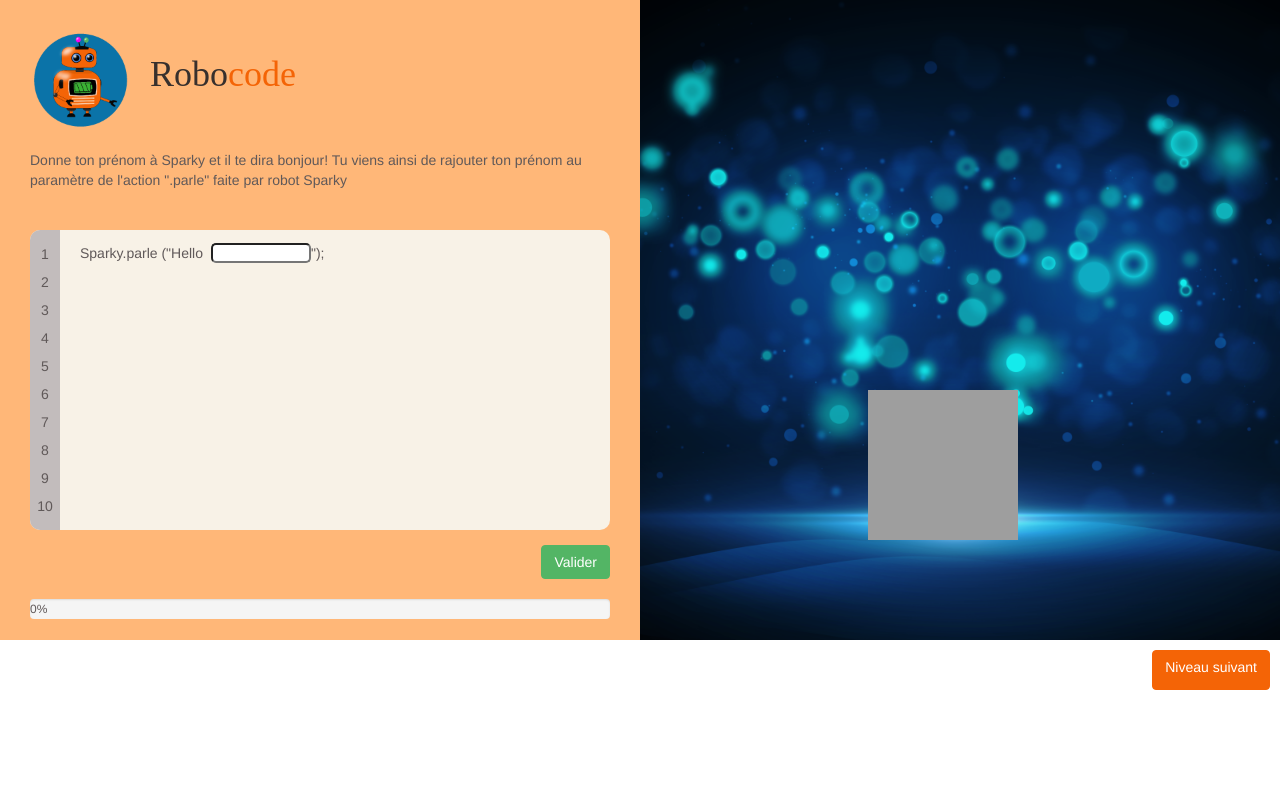
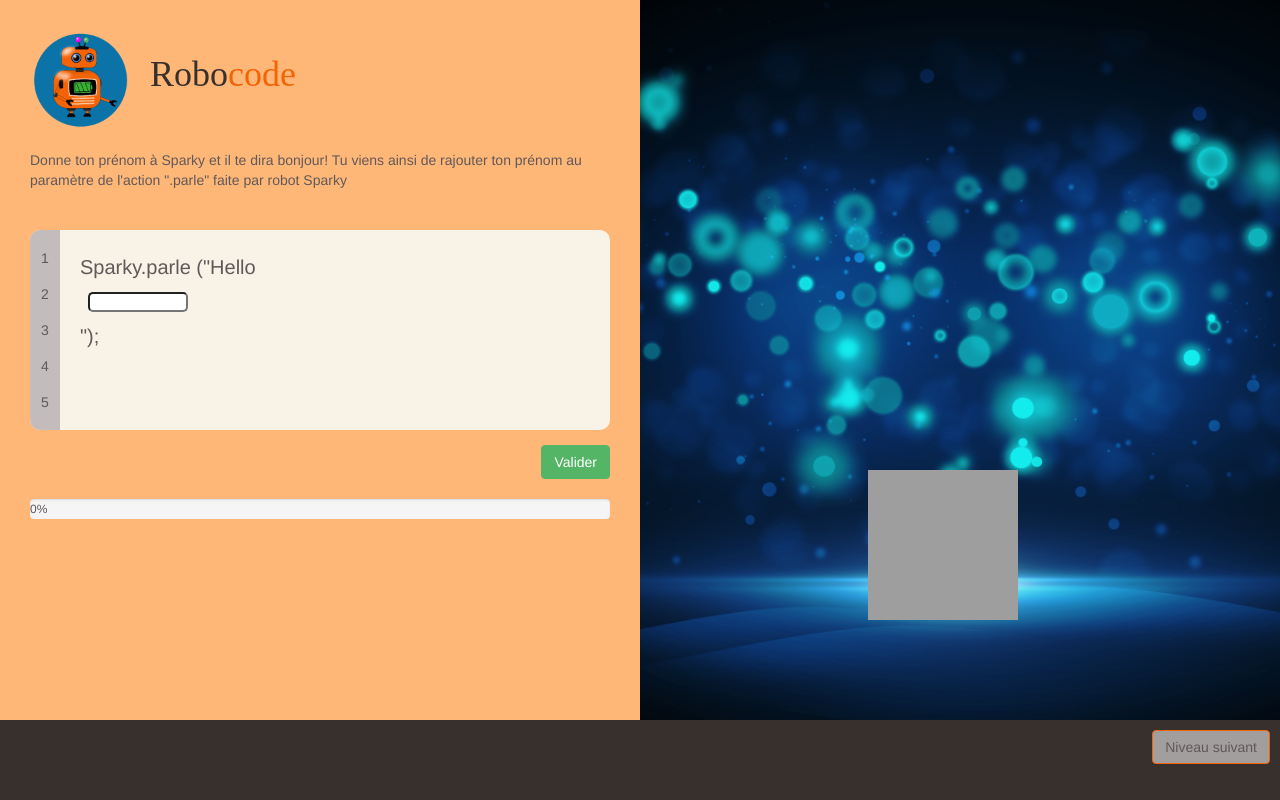
Before and after one commit to LiviaButtons/roboCode, a PHP site: page / in a window 1280 px wide. Run offline with PHP 8.4, Linux system fonts and the light colour scheme; some libraries are stand-ins or nearby versions; some web fonts are replaced; grey boxes are pictures that could not be loaded.

Commit message:
styles aligned

```diff
--- a/css/style.css
+++ b/css/style.css
@@ -262,6 +262,7 @@ nav > a {
     margin:10px;
     border-radius: 4px;
 }
+
 nav {
     margin-top: 20px;
     display: flex;
--- a/css/styleNiv1.css
+++ b/css/styleNiv1.css
@@ -10,6 +10,7 @@
 
 main {
     display: flex;
+    height: 90vh;
 
 }
 
@@ -19,14 +20,6 @@ main {
 
 /*nav--------------------*/
 
-nav > a {
-    height: 40px;
-    background-color: #605959;
-    color:white;
-    padding:10px;
-    margin:10px;
-    border-radius: 4px;
-}
 nav {
     display: flex;
     justify-content: space-between;
@@ -66,11 +59,11 @@ h1 > span {
 }
 
 #left {
-    height: 80vh;
+/*    height: 80vh;*/
     box-sizing: border-box;
     background-color: #ffb778;
     padding-top: 30px;
-    padding-bottom: 30px;
+    padding-bottom: 100px;
 }
 
 .col-md-12 > p {
@@ -87,8 +80,21 @@ h1 > span {
     margin-right: auto;
 }
 
-#codeDiv {
+#codeText {
+    display: flex;
+    justify-content: flex-start;
+    position: relative;
+    background-color: #F8F2E7;
+    border-radius: 10px;
+    height: 200px;
+    padding-left: 50px;
+    padding-top: 13px;
+    flex-direction: column;
+}
 
+#codeText .bigtext {
+    font-size: 20px;
+    margin-top: 10px;
 }
 
 #numbers {
@@ -103,24 +109,13 @@ h1 > span {
     color: white;
     border-bottom-left-radius: 10px;
     border-top-left-radius: 10px;
-    height: 300px;
+    height: 200px;
     padding-top: 10px;
     padding-bottom: 10px;
 }
 
 #numbers > p {
     margin: 0;
-}
-
-#codeText {
-    display: flex;
-    justify-content: flex-start;
-    position: relative;
-    background-color: #F8F2E7;
-    border-radius: 10px;
-    height: 300px;
-    padding-left: 50px;
-    padding-top: 13px;
 }
 
 #textInput {
@@ -150,7 +145,7 @@ h2 {
 }
 
 #right {
-    height: 80vh;
+/*    height: 80vh;*/
     position: relative;
     display: flex;
     flex-direction: column;
@@ -158,6 +153,7 @@ h2 {
     background-image: url(../assets/lvl2.png);
     background-size: cover;
     background-position: center;
+    padding-bottom: 100px;
 /*    background-color: aqua;*/
 }
 
@@ -294,3 +290,33 @@ fieldset[disabled] .btn-validate.active {
   color: #53B565;
   background-color: #FFFFFF;
 }
+
+footer {
+    background-color: #38302d;
+    height: 10vh;
+}
+
+/*nav--------------------*/
+nav > a {
+    background-color: #605959;
+    color:white;
+    margin:10px;
+    border-radius: 4px;
+}
+
+nav {
+    display: flex;
+    justify-content: space-between;
+}
+
+.invisible{
+    visibility:hidden;
+}
+
+.not-active {
+  pointer-events: none;
+  cursor: default;
+  text-decoration: none;
+  color: #605959;
+  background-color: #a39e9e;
+}
--- a/index.html
+++ b/index.html
@@ -48,21 +48,16 @@
                        <p>3</p>
                        <p>4</p>
                        <p>5</p>
-                       <p>6</p>
-                       <p>7</p>
-                       <p>8</p>
-                       <p>9</p>
-                       <p>10</p>
                     </div>
 
 
                     <div id="codeText">
-                        <p>
+                        <p class="bigtext">
                             Sparky.parle ("Hello
 
                         </p>
                         <input id="textInput" type="text">
-                        <p>
+                        <p class="bigtext">
                             ");
                         </p>
                     </div>
@@ -93,8 +88,8 @@
     </main>
     <footer>
         <nav>
-            <a id="prec" class="invisible" href="https://chrome.google.com/webstore/category/extensions?hl=en" disabled>Niveau précédent</a>
-            <a id="next" class="not-active btn btn-sample" href="./level2.php">Niveau suivant</a>
+            <a id="prec" class="invisible" href="" disabled>Niveau précédent</a>
+            <a id="next" class="not-active btn btn-sample" href="./level2.html">Niveau suivant</a>
         </nav>
     </footer>
 
--- a/level2.html
+++ b/level2.html
@@ -78,8 +78,8 @@
 
     <footer>
         <nav class="col-md-12">
-            <a id="prec" href="index.php" class="btn btn-sample">Niveau précédent</a>
-            <a id="next" class="not-active btn btn-sample" href="level3.php">Niveau suivant</a>
+            <a id="prec" href="index.html" class="btn btn-sample">Niveau précédent</a>
+            <a id="next" class="not-active btn btn-sample" href="level3.html">Niveau suivant</a>
         </nav>
     </footer>
 </body>
--- a/level3.html
+++ b/level3.html
@@ -79,8 +79,8 @@
 
     <footer>
         <nav class="col-md-12">
-            <a id="prec" href="level2.php" class="btn btn-sample">Niveau précédent</a>
-            <a id="next" class="not-active btn btn-sample" href="level4.php">Niveau suivant</a>
+            <a id="prec" href="level2.html" class="btn btn-sample">Niveau précédent</a>
+            <a id="next" class="not-active btn btn-sample" href="level4.html">Niveau suivant</a>
         </nav>
     </footer>
 </body>
--- a/level4.html
+++ b/level4.html
@@ -86,8 +86,8 @@
 
     <footer>
         <nav class="col-md-12">
-            <a id="prec" href="./level3.php" class="btn btn-sample">Niveau précédent</a>
-            <a id="next" class="not-active btn btn-sample" href="level5.php">Niveau suivant</a>
+            <a id="prec" href="./level3.html" class="btn btn-sample">Niveau précédent</a>
+            <a id="next" class="not-active btn btn-sample" href="level5.html">Niveau suivant</a>
         </nav>
     </footer>
 </body>
```
